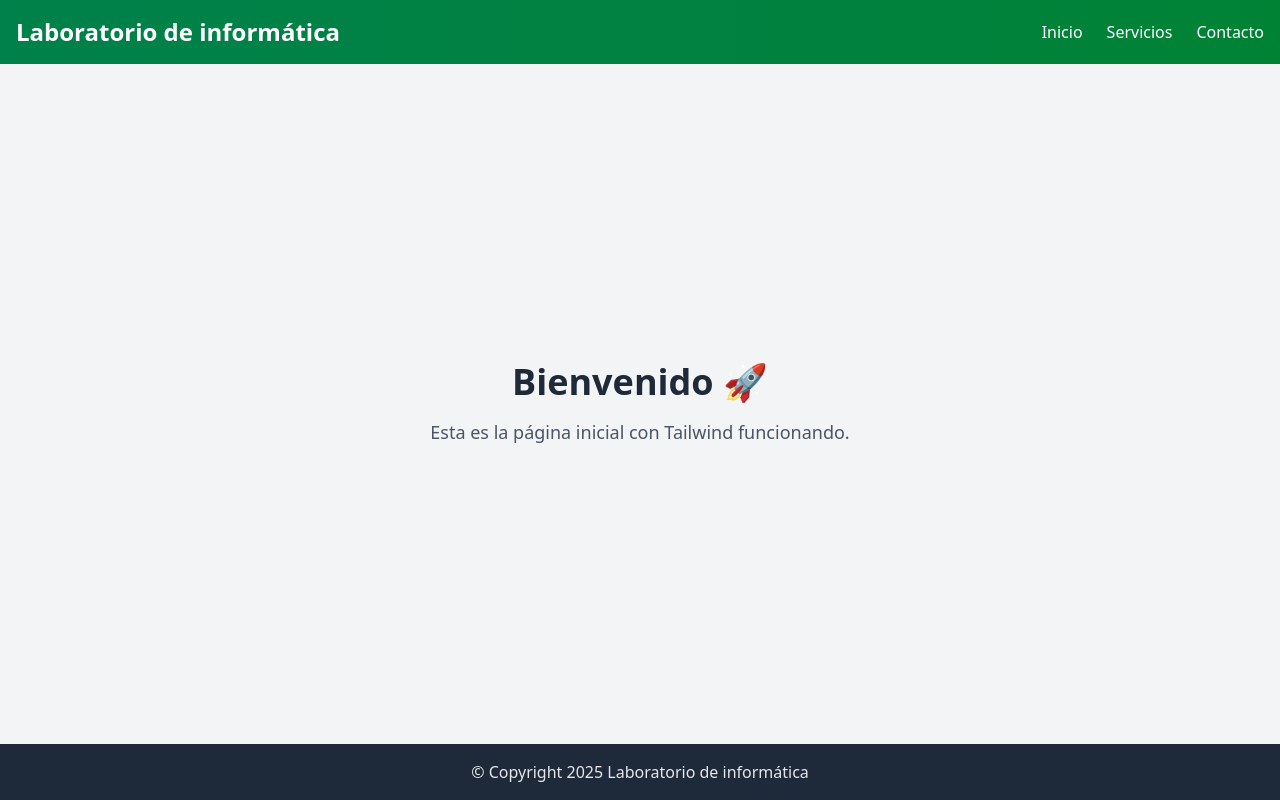
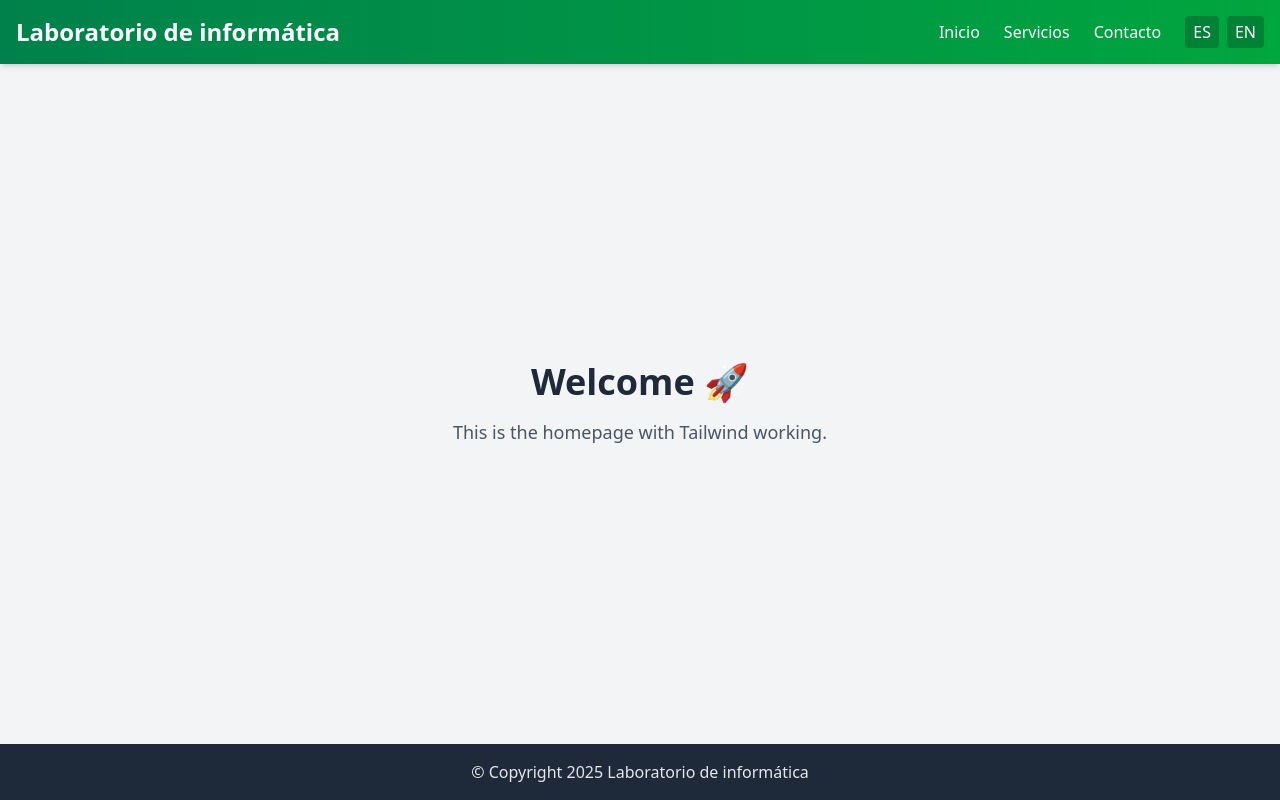
Before and after one commit to Meperd0wnas/Pagina, a React (Vite) app: page / in a window 1280 px wide. Built offline with nearby package versions, Linux system fonts and the light colour scheme.

Commit message:
boton de cambio de idioma

```diff
--- a/package.json
+++ b/package.json
@@ -10,8 +10,10 @@
     "preview": "vite preview"
   },
   "dependencies": {
+    "i18next": "^25.4.2",
     "react": "^19.1.1",
     "react-dom": "^19.1.1",
+    "react-i18next": "^15.7.2",
     "react-router-dom": "^7.8.1"
   },
   "devDependencies": {
--- a/src/App.jsx
+++ b/src/App.jsx
@@ -1,16 +1,22 @@
+// src/App.jsx
+import React from "react";
 import HomePage from "./pages/HomePage";
+import LanguageSwitcher from "./components/LanguageSwitcher";
 
 export default function App() {
   return (
     <div className="flex flex-col min-h-screen bg-gray-100">
       {/* NAVBAR */}
-      <header className="bg-gradient-to-r from-[#00814b] to-green-700 text-white p-4">
+      <header className="bg-gradient-to-r from-[#00814b] to-green-600 text-white p-4 shadow-md">
         <nav className="max-w-7xl mx-auto flex justify-between items-center">
           <h1 className="text-2xl font-bold">Laboratorio de informática</h1>
-          <div className="space-x-6">
-            <button className="hover:text-yellow-300 transition-colors">Inicio</button>
-            <button className="hover:text-yellow-300 transition-colors">Servicios</button>
-            <button className="hover:text-yellow-300 transition-colors">Contacto</button>
+          <div className="flex items-center space-x-6">
+            <button className="hover:text-gray-200 transition">Inicio</button>
+            <button className="hover:text-gray-200 transition">Servicios</button>
+            <button className="hover:text-gray-200 transition">Contacto</button>
+
+            {/* Language Switcher */}
+            <LanguageSwitcher />
           </div>
         </nav>
       </header>
--- /dev/null
+++ b/src/components/LanguageSwitcher.jsx
@@ -0,0 +1,27 @@
+import React from "react";
+import { useTranslation } from "react-i18next";
+
+export default function LanguageSwitcher() {
+  const { i18n } = useTranslation();
+
+  const changeLanguage = (lng) => {
+    i18n.changeLanguage(lng);
+  };
+
+  return (
+    <div className="flex space-x-2">
+      <button
+        onClick={() => changeLanguage("es")}
+        className="px-2 py-1 bg-green-700 text-white rounded hover:bg-green-800 transition"
+      >
+        ES
+      </button>
+      <button
+        onClick={() => changeLanguage("en")}
+        className="px-2 py-1 bg-green-700 text-white rounded hover:bg-green-800 transition"
+      >
+        EN
+      </button>
+    </div>
+  );
+}
--- /dev/null
+++ b/src/i18n.js
@@ -0,0 +1,19 @@
+// src/i18n.js
+import i18n from "i18next";
+import { initReactI18next } from "react-i18next";
+import es from "./locales/es.json";
+import en from "./locales/en.json";
+
+i18n
+  .use(initReactI18next)
+  .init({
+    resources: {
+      es: { translation: es },
+      en: { translation: en },
+    },
+    lng: "en", // idioma por defecto
+    fallbackLng: "es",
+    interpolation: { escapeValue: false },
+  });
+
+export default i18n;
--- /dev/null
+++ b/src/locales/en.json
@@ -0,0 +1,6 @@
+{
+  "homepage": {
+    "welcome": "Welcome 🚀",
+    "description": "This is the homepage with Tailwind working."
+  }
+}
--- /dev/null
+++ b/src/locales/es.json
@@ -0,0 +1,6 @@
+{
+  "homepage": {
+    "welcome": "Bienvenido 🚀",
+    "description": "Esta es la página inicial con Tailwind funcionando."
+  }
+}
--- a/src/main.jsx
+++ b/src/main.jsx
@@ -3,6 +3,7 @@ import ReactDOM from "react-dom/client";
 import { BrowserRouter } from "react-router-dom";
 import App from "./App";
 import "./index.css";
+import "./i18n";
 
 ReactDOM.createRoot(document.getElementById("root")).render(
   <BrowserRouter>
--- a/src/pages/HomePage.jsx
+++ b/src/pages/HomePage.jsx
@@ -1,15 +1,18 @@
 // src/pages/HomePage.jsx
 import React from "react";
+import { useTranslation } from "react-i18next";
 
 export default function HomePage() {
+  const { t } = useTranslation(); // hook de i18next
+
   return (
     <main className="flex-grow flex items-center justify-center">
       <div className="text-center">
         <h2 className="text-4xl font-bold text-gray-800 mb-4">
-          Bienvenido 🚀
+          {t("homepage.welcome")}
         </h2>
         <p className="text-lg text-gray-600">
-          Esta es la página inicial con Tailwind funcionando.
+          {t("homepage.description")}
         </p>
       </div>
     </main>
```
Also changed, not shown: 1 other file (tests, documents, lock files or other folders).
